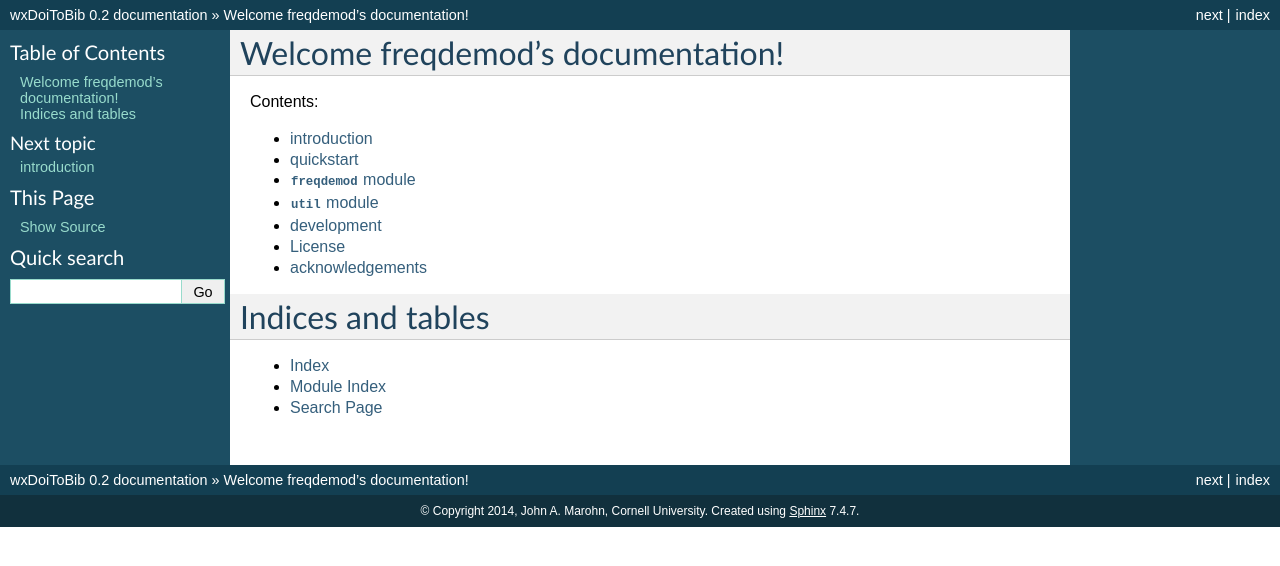
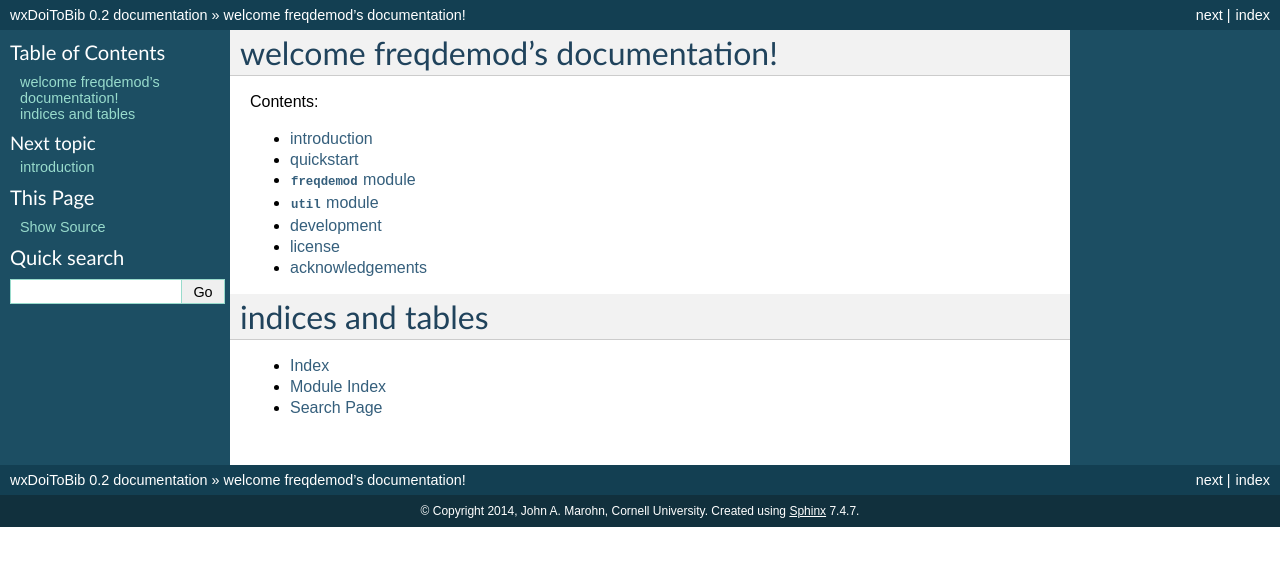
Before and after one commit to JohnMarohn/FreqDemod, a Sphinx documentation site: the page built from docs/index.rst, in a window 1280 px wide. Shown: the top 566 px of the page. Built offline with Sphinx 7.4.7, drawn with Linux system fonts in a browser that asks for light colours.

```diff
--- a/docs/acknow.rst
+++ b/docs/acknow.rst
@@ -23,4 +23,4 @@ The authors acknowledge salary support from the following funding sources:
 
 #. Cornell University -- JAM, SRN
 
-* Any opinions, findings, conclusions, or recommendations expressed in this code are those of the author(s) and do not necessarily reflect the views of Cornell University, the NSF, the NIH, or the ARO.*
+*Any opinions, findings, conclusions, or recommendations expressed in this code are those of the author(s) and do not necessarily reflect the views of Cornell University, the NSF, the NIH, or the ARO.*
--- a/docs/index.rst
+++ b/docs/index.rst
@@ -1,4 +1,4 @@
-Welcome freqdemod's documentation!
+welcome freqdemod's documentation!
 ==================================
 
 Contents:
@@ -15,7 +15,7 @@ Contents:
    acknow.rst
 
 
-Indices and tables
+indices and tables
 ==================
 
 * :ref:`genindex`
--- a/docs/license.rst
+++ b/docs/license.rst
@@ -1,4 +1,4 @@
-License
+license
 =======
 
 ::
```
